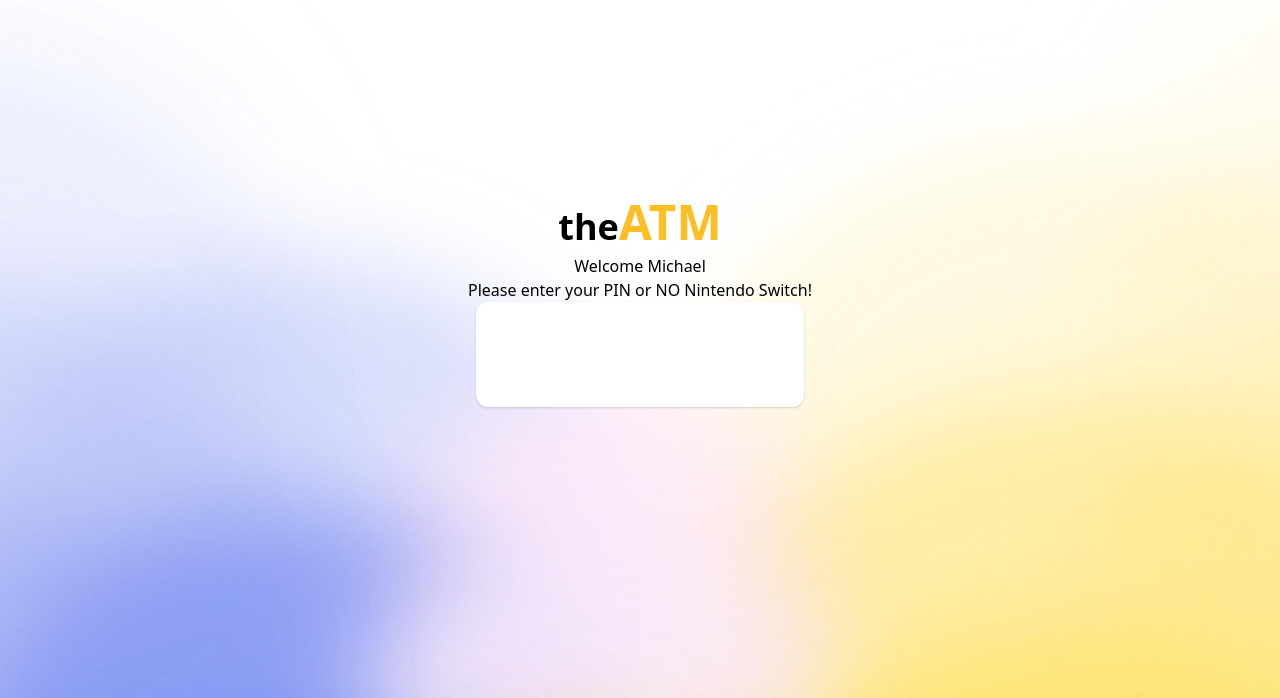
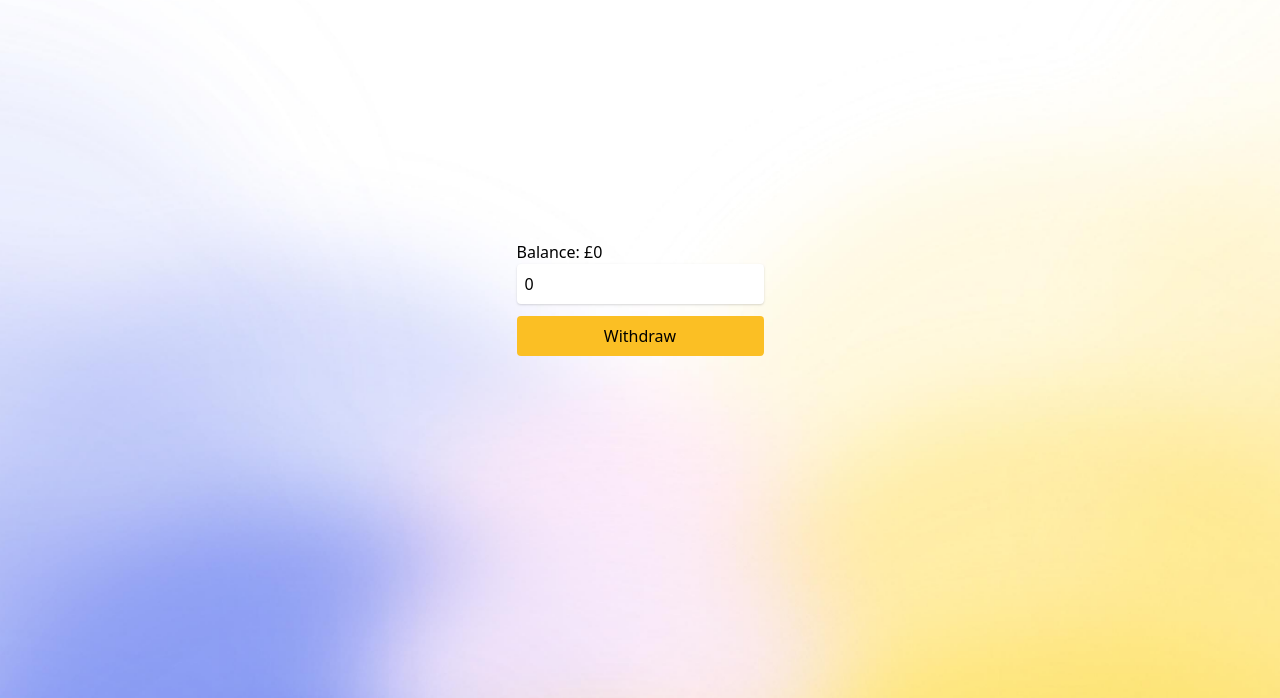
Before and after one commit to gutakk/the-atm, a React (Create React App) app: page /atm in a window 1280 px wide. Before the commit this address led to /. Shown: the part 102-800 px from the top of the page. Built offline with nearby package versions, Linux system fonts and the light colour scheme.

Commit message:
Update function name

```diff
--- a/src/routes/index.tsx
+++ b/src/routes/index.tsx
@@ -10,7 +10,8 @@
     <BrowserRouter>
       <Switch>
         <Route path="/" exact component={Login} />
-        <PrivateRoute path="/atm" exact component={ATM} />
+        <Route path="/atm" exact component={ATM} />
+        {/* <PrivateRoute path="/atm" exact component={ATM} /> */}
       </Switch>
     </BrowserRouter>
   );
--- a/src/screens/ATM/WithdrawForm.tsx
+++ b/src/screens/ATM/WithdrawForm.tsx
@@ -1,11 +1,11 @@
 import React, { useState } from 'react';
 
 type WithdrawFormProps = {
-  handleSubmit: (withdrawAmount: number) => void;
+  onWithdrawClick: (withdrawAmount: number) => void;
   validateOverdrawn: (withdrawAmount: number) => void;
 };
 
-const WithdrawForm = ({ handleSubmit, validateOverdrawn }: WithdrawFormProps): JSX.Element => {
+const WithdrawForm = ({ onWithdrawClick, validateOverdrawn }: WithdrawFormProps): JSX.Element => {
   const [withdrawAmount, setWithdrawAmount] = useState<number>(0);
 
   const handleOnChange = (e: React.ChangeEvent<HTMLInputElement>) => {
@@ -31,7 +31,7 @@
       <button
         className="withdraw-form__button"
         disabled={withdrawAmount <= 0 || isNaN(withdrawAmount)}
-        onClick={() => handleSubmit(withdrawAmount)}
+        onClick={() => onWithdrawClick(withdrawAmount)}
       >
         Withdraw
       </button>
--- a/src/screens/ATM/handler.ts
+++ b/src/screens/ATM/handler.ts
@@ -9,7 +9,7 @@
   errorMessage: string;
   warningMessage: string;
   isSuccess: boolean;
-  handleSubmit: (withdrawAmount: number) => void;
+  onWithdrawClick: (withdrawAmount: number) => void;
   validateOverdrawn: (withdrawAmount: number) => void;
 };
 
@@ -20,7 +20,7 @@
   const [warningMessage, setWarningMessage] = useState<string>('');
   const [isSuccess, setIsSuccess] = useState<boolean>(false);
 
-  const handleSubmit = (withdrawAmount: number) => {
+  const onWithdrawClick = (withdrawAmount: number) => {
     const error = validateWithdrawAmount(withdrawAmount, balance);
     if(error) {
       setErrorMessage(error.toString());
@@ -41,7 +41,7 @@
     errorMessage,
     warningMessage,
     isSuccess,
-    handleSubmit,
+    onWithdrawClick,
     validateOverdrawn,
   }
 };
--- a/src/screens/ATM/index.tsx
+++ b/src/screens/ATM/index.tsx
@@ -10,7 +10,7 @@
     errorMessage,
     warningMessage,
     isSuccess,
-    handleSubmit,
+    onWithdrawClick,
     validateOverdrawn
   } = SubmitHandler(currentBalance);
 
@@ -21,7 +21,7 @@
         {isSuccess && <p>Withdraw successfully</p>}
         {errorMessage && <p>{errorMessage}</p>}
         {warningMessage && <p>{warningMessage}</p>}
-        <WithdrawForm handleSubmit={handleSubmit} validateOverdrawn={validateOverdrawn} />
+        <WithdrawForm onWithdrawClick={onWithdrawClick} validateOverdrawn={validateOverdrawn} />
       </main>
     </div>
   );
```
